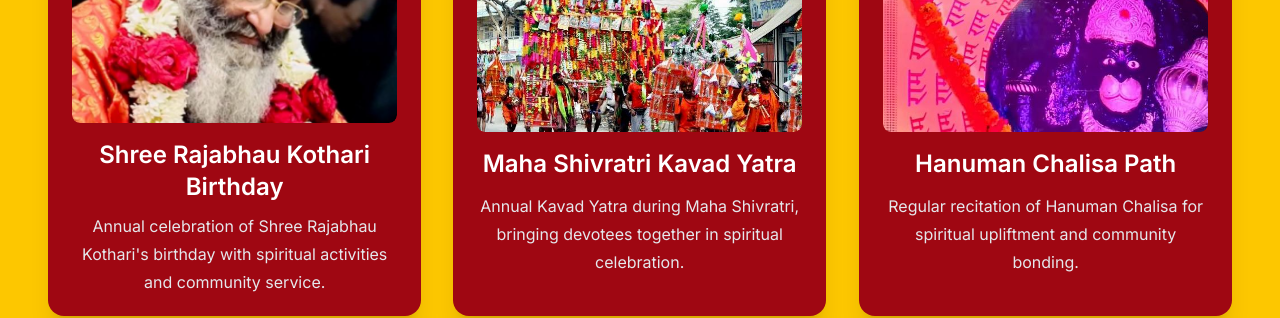
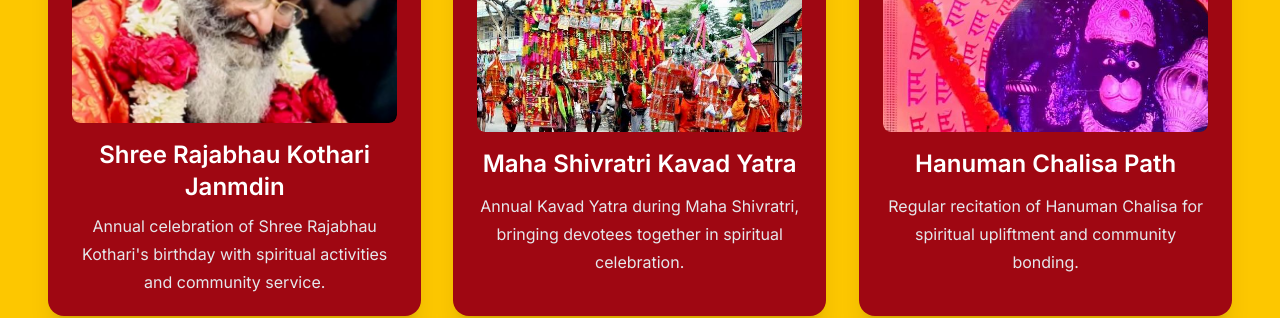
Before and after one commit to gauri72/MBSM, a Next.js app: page / in a window 1280 px wide. Shown: the part 2000-2318 px from the top of the page. Built offline with nearby package versions, Linux system fonts and the light colour scheme; a web font is replaced by a local one.

Commit message:
Update first project card title to 'Shree Rajabhau Kothari Janmdin'

```diff
--- a/src/components/ProjectsSection.tsx
+++ b/src/components/ProjectsSection.tsx
@@ -13,7 +13,7 @@ const projects: Project[] = [
   // Events Category
   {
     id: 1,
-    title: "Shree Rajabhau Kothari Birthday",
+    title: "Shree Rajabhau Kothari Janmdin",
     description: "Annual celebration of Shree Rajabhau Kothari's birthday with spiritual activities and community service.",
     image: "/images/projects/events-1.jpg",
     category: "Events"
```
